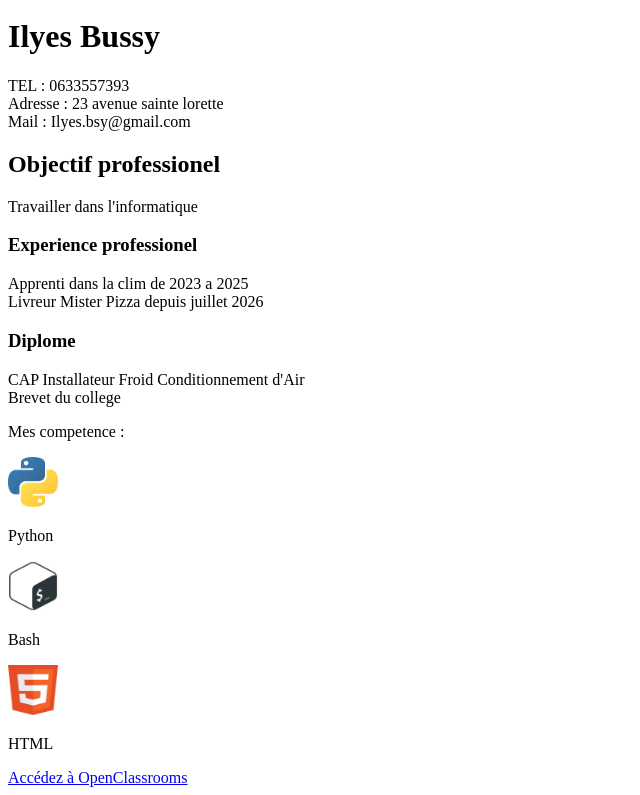
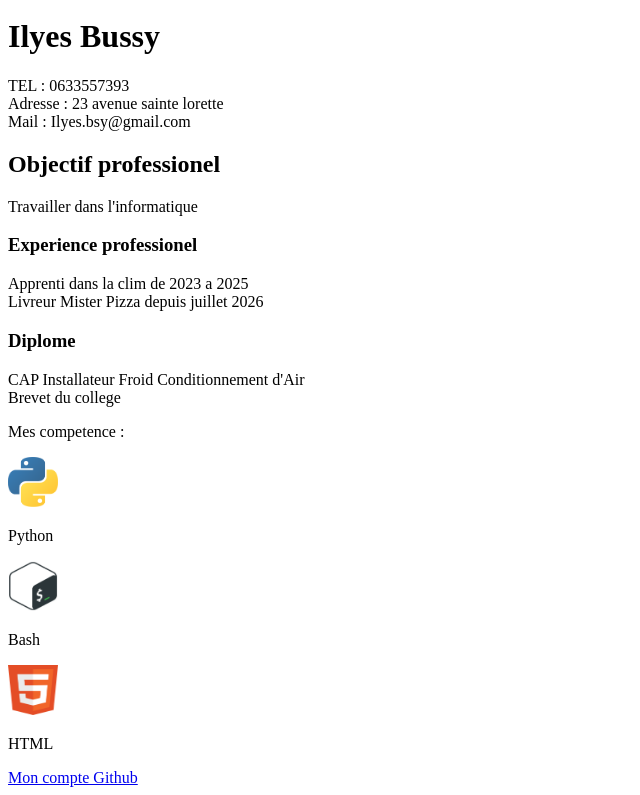
Before and after one commit to Ilyes-Bussy/HTML, a plain HTML site: page mon-cv.html in a window 1280 px wide. Shown: the part 29-824 px from the top of the page, without its empty margins (0-640 px from the left). Drawn offline with Linux system fonts and the light colour scheme; files whose address does not match are found by name.

Commit message:
Mon cv 2eme  push

```diff
--- a/mon-cv.html
+++ b/mon-cv.html
@@ -44,10 +44,7 @@
     <p>HTML</p>
 </body>
 <footer>
-    <a href="https://openclassrooms.com/fr/">Accédez à OpenClassrooms</a>
-
-
-
+    <a href="https://github.com/Ilyes-Bussy">Mon compte Github</a>
 </footer>
 
 
```
